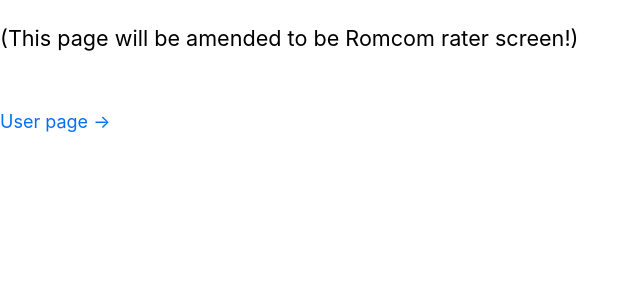
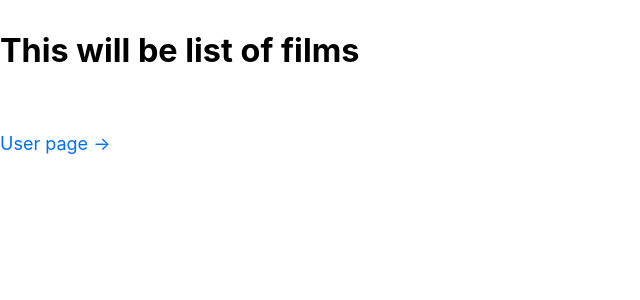
Before and after one commit to aliceswood/romcom-rater, a Next.js app: page / in a window 1280 px wide. Shown: the top 300 px of the page, without its empty margins (0-640 px from the left). Built offline with nearby package versions, Linux system fonts and the light colour scheme.

Commit message:
films component imported into the index page

```diff
--- /dev/null
+++ b/pages/films/films.js
@@ -0,0 +1,5 @@
+function Films () {
+  return <h1> This will be list of films</h1>
+}
+
+export default Films;
--- a/pages/index.js
+++ b/pages/index.js
@@ -1,6 +1,7 @@
 import Head from 'next/head';
 import utilStyles from '../styles/utils.module.css';
 import Link from 'next/link';
+import Films from './films/films';
 
 export const siteTitle = 'Romcom Rater';
 export default function Home() {
@@ -11,9 +12,9 @@ return (
         <title>{siteTitle}</title>
       </Head>
       <section className={utilStyles.headingMd} data-testid="romComPlaceholder">
-        <p>
-          (This page will be amended to be Romcom rater screen!)
-        </p>
+        <div>
+          <Films/>
+        </div>
       </section>
       <div className={utilStyles.navigationLinks}>
         <Link href="/user-page" data-testid="userPageLink" id="userLink">User page →</Link>
```
Also changed, not shown: 1 other file (tests, documents, lock files or other folders).
